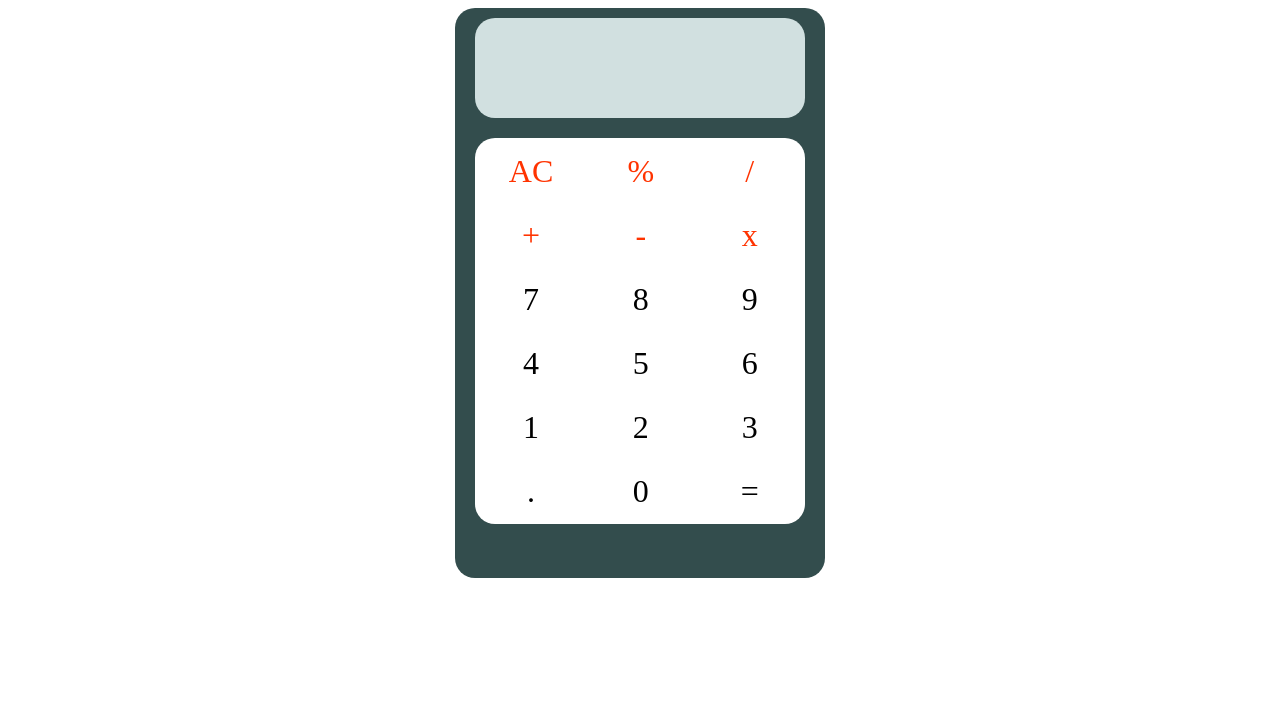
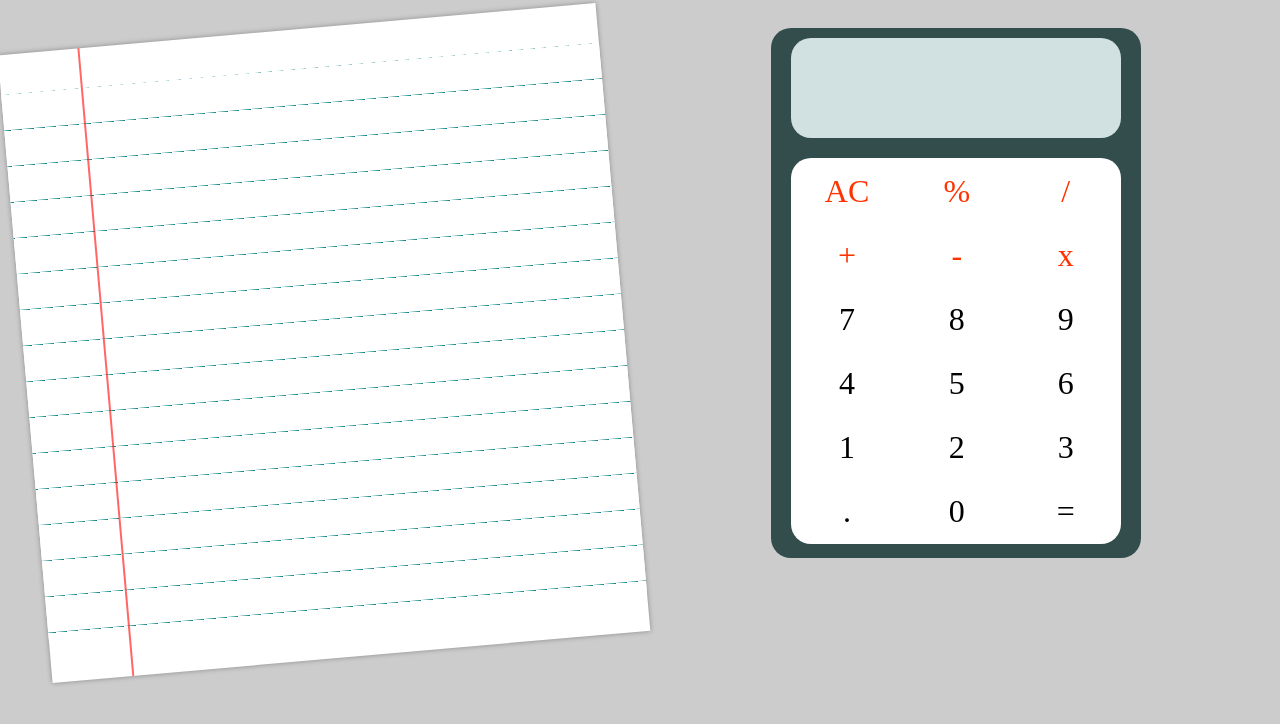
Before and after one commit to JustinWG/simple-math-with-friends, a Django app: page / in a window 1280 px wide. Shown: the top 724 px of the page. Run offline with Django 3.2, Linux system fonts and the light colour scheme; data that the repository does not hold is empty.

Commit message:
Version 0.99, almost entirely works but most recent calc has a slight database delay before sending?

```diff
--- a/calc/static/calc/calc.css
+++ b/calc/static/calc/calc.css
@@ -1,14 +1,74 @@
-div{
+/* Google font */
+@import url('https://fonts.googleapis.com/css?family=Dancing+Script');
+body {
+  background-color: rgba(0,0,0,0.2);
+}
+
+.container {
+  display: grid;
+  grid-gap: 0px;
+  grid-template-columns: 1fr 1fr;
+  grid-template-areas:
+    "notebook calc";
+}
+
+/* styling paper */
+#paper {
+  grid-area: notebook;
+  width: 600px;
+  height: 550px;
+  position: relative;
+  margin: 20px auto;
+  padding-top: 40px;
+  padding-bottom: 40px;
+  background-color: white;
+  box-shadow: 0px 0px 5px 0px #888;
+  transform: rotate(355deg);
+}
+
+/* styling red vertical line */
+#paper::before {
+  content: '';
+  width: 2px;
+  height: 100%;
+  position: absolute;
+  top: 0;
+  left: 80px;
+  background-color: rgba(255,0,0,0.6);
+}
+
+/* styling blue horizontal lines */
+#paperPattern {
+  height: 100%;
+  background-image: repeating-linear-gradient(white 0px, white 35px, teal 36px);
+}
+
+/* styling text content */
+#paperContent {
+  padding-top: 3px;
+  padding-left: 90px;
+  padding-right: 16px;
+  line-height: 36px;
+  font-family: 'Dancing Script', cursive;
+  font-size: 30px;
+  letter-spacing: 1px;
+  word-spacing: 5px;
+	list-style-type:none;
+}
+
+.calculator{
+  grid-area: calc;
 	background-color: #334d4d;
 	margin: 50px;
 	width: 350px;
-	height: 550px;
-	margin: 0 auto;			/* horizontally centreing an element */
+	height: 510px;
+	margin: 20px auto;			/* horizontally centreing an element */
 	border-radius: 20px;
 	padding: 10px;
+/*   transform: rotate(359 deg); */
 }
 
-header{
+#screen{
 	background-color: #d1e0e0;
 	width: 330px;
 	height: 100px;
@@ -17,10 +77,10 @@ header{
 	font-size: xx-large;
 	color: #000000;
 	text-align: center;
-
+	justify-content: center;
 }
 
-table{
+#calculatorBody{
 	background-color: #FFFFFF;
 	margin: 0 auto;
 	margin-top: 20px;
--- a/calc/templates/calc/calc.html
+++ b/calc/templates/calc/calc.html
@@ -8,9 +8,10 @@
     <link rel="stylesheet" type="text/css" href="{% static 'calc/calc.css' %}">
 </head>
 <body>
-	<div>
+<div class="container">
+	<div class="calculator">
 			<header id="screen"></header>
-		<table>
+			<table id='calculatorBody'>
 
 							<tbody>
 					<tr class="orange">
@@ -46,6 +47,13 @@
 				</tbody>
 			</table>
 	</div>
+	<div id="paper">
+		<div id="paperPattern">
+			<div id="paperContent">
+			</div>
+		</div>
+	</div>
+</div>
 <script src="{% static 'calc/calc.js' %}"></script>
 </body>
 </html>
--- a/calc/urls.py
+++ b/calc/urls.py
@@ -1,8 +1,10 @@
 from django.urls import path
 
-from .views import CalcPage, CalculationsList
+from .views import CalcPage, CalculationsNew, CalculationsGet
+
 
 urlpatterns = [
     path('', CalcPage.as_view(), name='calc'),
-    path('api/', CalculationsList.as_view(), name='api'),
+    path('api/new', CalculationsNew.as_view(), name='api_new'),
+    path('api/get', CalculationsGet.as_view(), name='api_get'),
 ]
--- a/calc/views.py
+++ b/calc/views.py
@@ -10,6 +10,11 @@ class CalcPage(TemplateView):
     template_name = 'calc/calc.html'
 
 
-class CalculationsList(generics.ListCreateAPIView):
+class CalculationsNew(generics.CreateAPIView):
     queryset = Calculations.objects.all()
     serializer_class = CalculationsSerializer
+
+
+class CalculationsGet(generics.ListAPIView):
+    queryset = Calculations.objects.all().order_by('-created_at')[:10]
+    serializer_class = CalculationsSerializer
```
Also changed, not shown: calc/static/calc/calc.js (+67 -0 lines). Lines whose indentation alone changed are shown as unchanged.
